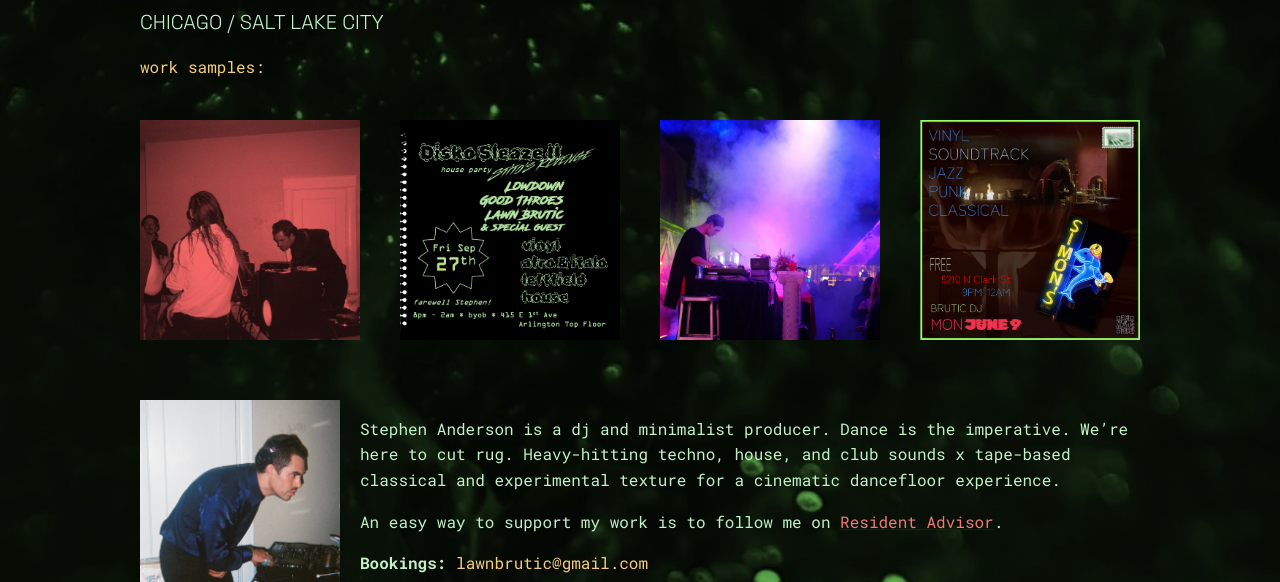
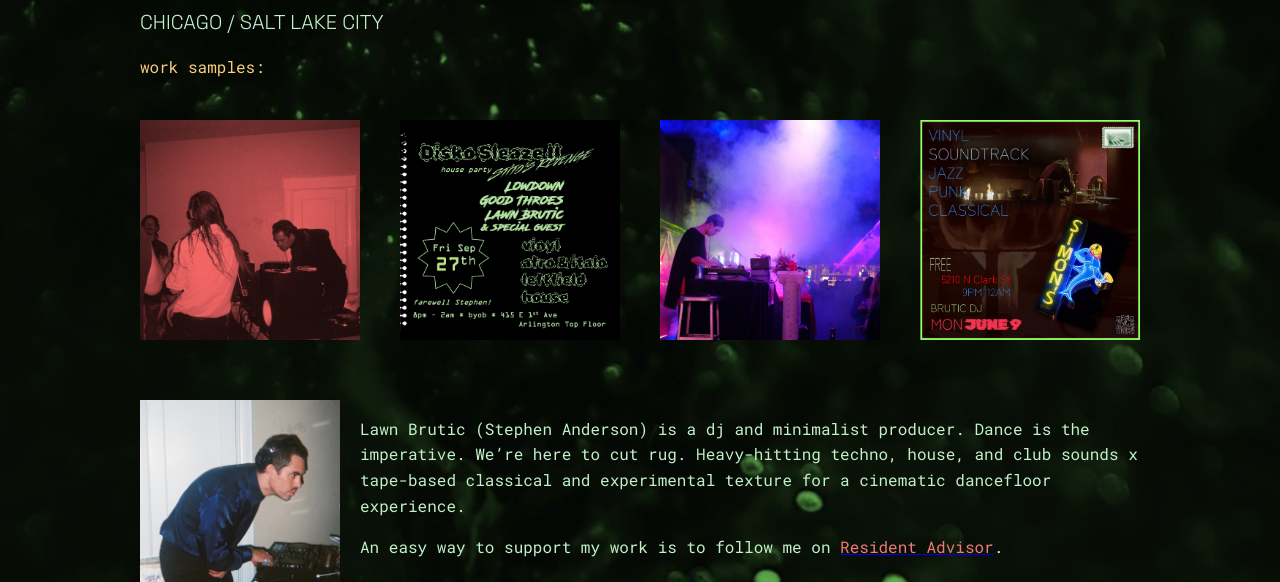
Before and after one commit to sanderson9999/brutic, a plain HTML site: page index.html in a window 1280 px wide. Shown: the part 218-800 px from the top of the page. Drawn offline with Linux system fonts and the light colour scheme; a web font is replaced by a local one.

Commit message:
Update index.html

```diff
--- a/index.html
+++ b/index.html
@@ -237,7 +237,7 @@ body {
 <section class="image-text-section">
   <img src="images/05.jpg" alt="Stephen Anderson">
   <div>
-    <p>Stephen Anderson is a dj and minimalist producer. Dance is the imperative. We’re here to cut rug. Heavy-hitting techno, house, and club sounds x tape-based classical and experimental texture for a cinematic dancefloor experience.</p>
+    <p>Lawn Brutic (Stephen Anderson) is a dj and minimalist producer. Dance is the imperative. We’re here to cut rug. Heavy-hitting techno, house, and club sounds x tape-based classical and experimental texture for a cinematic dancefloor experience.</p>
     <p>An easy way to support my work is to follow me on <a href="https://ra.co/dj/lawnbrutic" target="_blank"><span class="highlight">Resident Advisor</span></a>.</p>
     <p><b>Bookings:</b> <span class="highlight2">lawnbrutic@gmail.com</span></p>
   </div>
```
